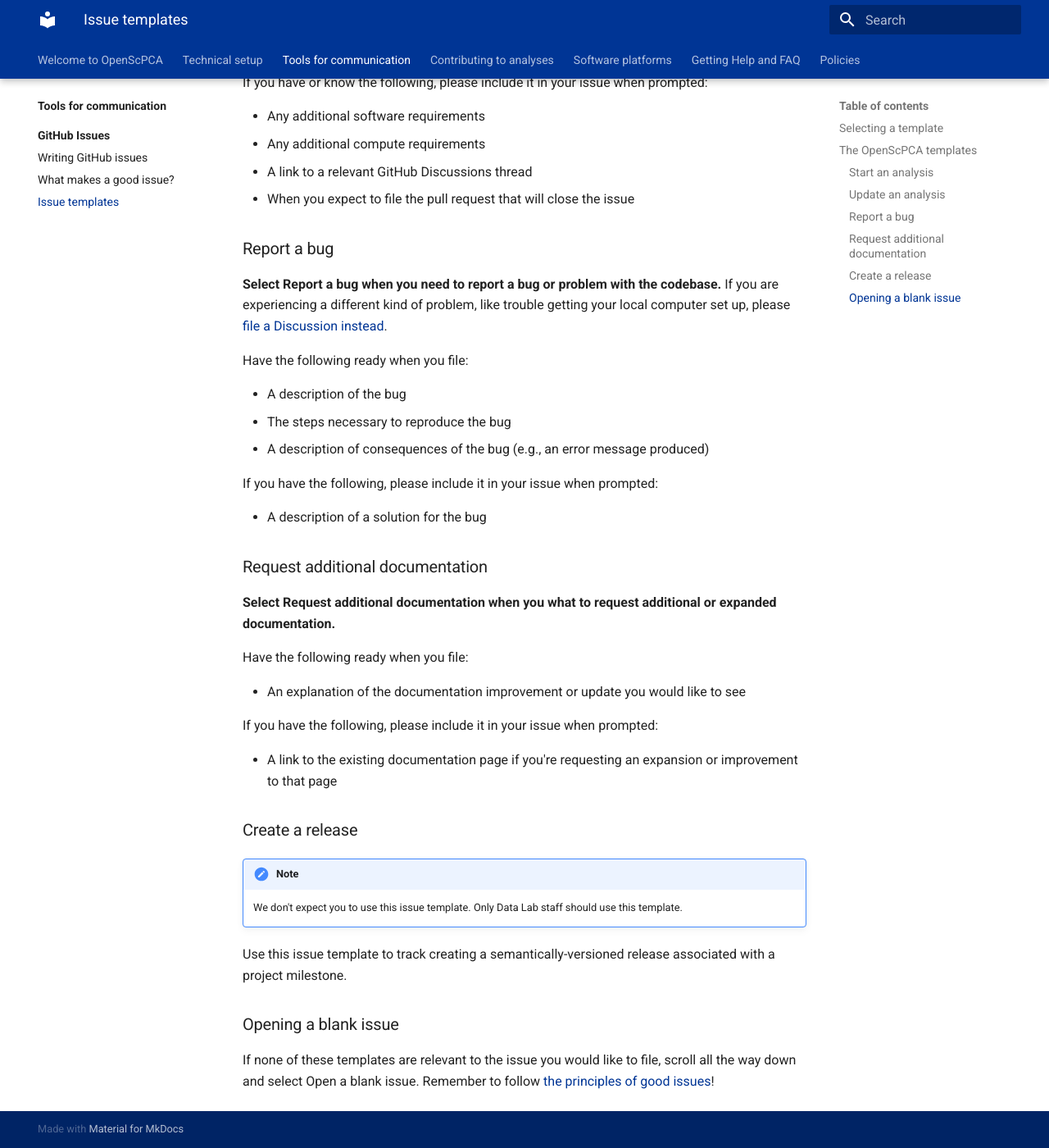
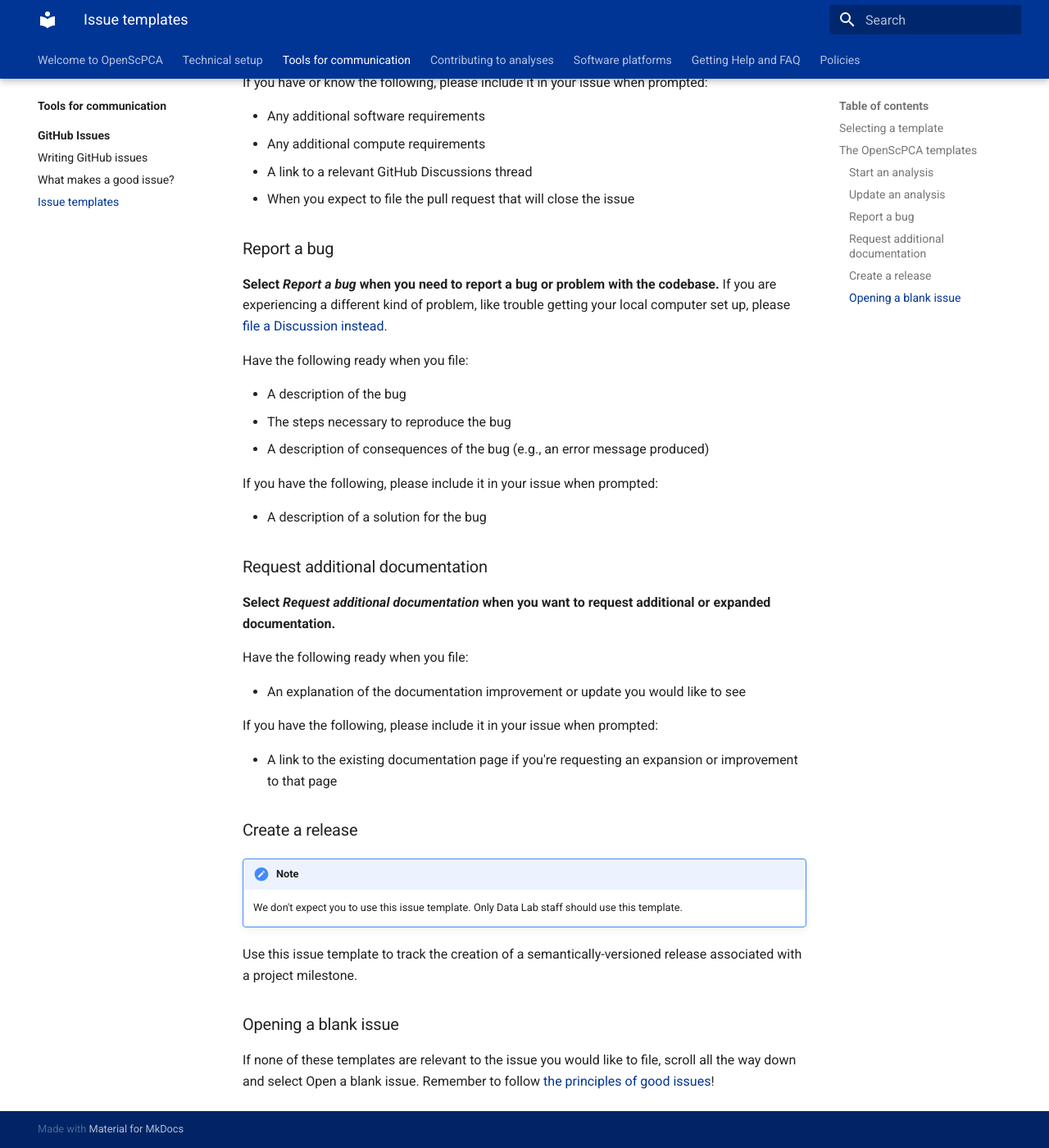
Before and after one commit to AlexsLemonade/OpenScPCA-analysis, an MkDocs documentation site: the page built from docs/communications-tools/github-issues/issue-templates.md, in a window 1280 px wide and 1400 px high, scrolled down 1748 px. Shown: the whole window at 82% size. Built offline with MkDocs 1.6.1 and Material for MkDocs 9.7.7, drawn with Linux system fonts in a browser that asks for light colours; some of the changed text lies outside the part shown.

Commit message:
Italicize other template titles + other wordsmithing

```diff
--- a/docs/communications-tools/github-issues/issue-templates.md
+++ b/docs/communications-tools/github-issues/issue-templates.md
@@ -35,7 +35,7 @@ If you know the following, please include it in your issue when prompted:
 
 ### Update an analysis
 
-**Select Update an analysis when you are ready to make additions or updates to your module.**
+**Select _Update an analysis_ when you are ready to make additions or updates to your module.**
 If you're brand new to working on a module, please [start by filing a Discussion instead](https://github.com/AlexsLemonade/OpenScPCA-analysis/discussions/new?category=modify-an-existing-analysis).
 
 Have the following ready when you file:
@@ -52,7 +52,7 @@ If you have or know the following, please include it in your issue when prompted
 
 ### Report a bug
 
-**Select Report a bug when you need to report a bug or problem with the codebase.**
+**Select _Report a bug_ when you need to report a bug or problem with the codebase.**
 If you are experiencing a different kind of problem, like trouble getting your local computer set up, please [file a Discussion instead](https://github.com/AlexsLemonade/OpenScPCA-analysis/discussions/new?category=troubleshooting).
 
 Have the following ready when you file:
@@ -67,7 +67,7 @@ If you have the following, please include it in your issue when prompted:
 
 ### Request additional documentation
 
-**Select Request additional documentation when you what to request additional or expanded documentation.**
+**Select _Request additional documentation_ when you want to request additional or expanded documentation.**
 
 Have the following ready when you file:
 
@@ -84,7 +84,7 @@ If you have the following, please include it in your issue when prompted:
     We don't expect you to use this issue template.
     Only Data Lab staff should use this template.
 
-Use this issue template to track creating a semantically-versioned release associated with a project milestone.
+Use this issue template to track the creation of a semantically-versioned release associated with a project milestone.
 
 ### Opening a blank issue
 
```
